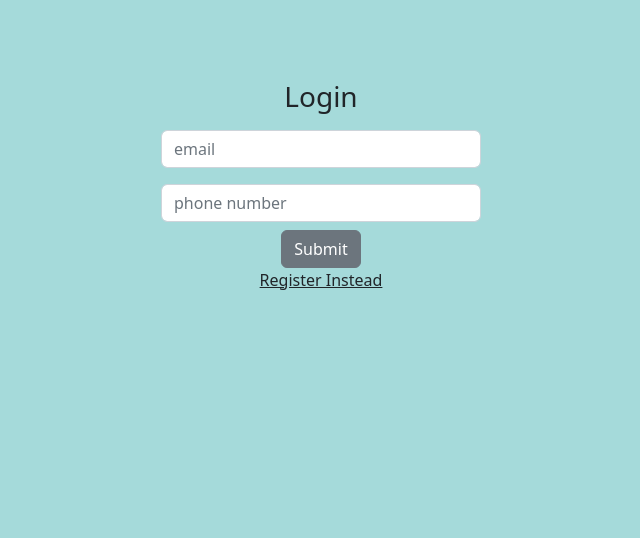
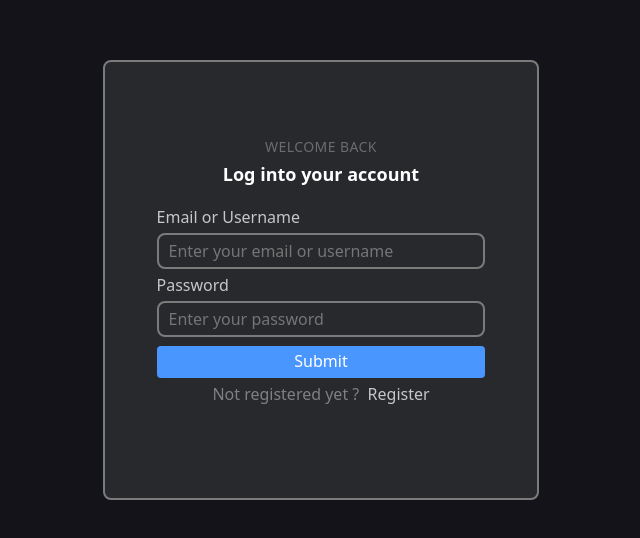
Before and after one commit to satyabhagavan/expense_tracker, a React (Create React App) app in the folder frontend/: page / in a window 1280 px wide. Shown: the part 120-658 px from the top of the page, without its empty margins (319-959 px from the left). Built offline with nearby package versions, Linux system fonts and the light colour scheme; no server answers.

Commit message:
redesigned login and register page

```diff
--- a/frontend/src/components/LandingPage.css
+++ b/frontend/src/components/LandingPage.css
@@ -2,56 +2,98 @@
 {
     width: 100vw;
     height: 100vh;
+    background-color: rgb(19 19 25);
     display: flex;
     justify-content: center;
     align-items: center;
-    background-color: rgb(165, 218, 218);
+    /* background-color: white; */
 }
 
-.login__box
+.login__box, .signup__box
 {
-    width: 25%;
-    height: 50%;
-}
-
-.login__form
-{
+    position: absolute;
+    border: 2px solid rgb(123 123 123);
+    border-radius: 8px;
+    background-color: #27292D;
+    width: 34%;
+    min-width: 350px;
+    height: 55%;
+    min-height: 300px;
+    padding: 10px;
     display: flex;
     flex-direction: column;
     align-items: center;
+    justify-content: center;
 }
 
-.login__form Input
+.login__heading
 {
-    margin: 8px;
+    font-weight: 500;
+    font-size: 14px;
+    line-height: 17px;
+    letter-spacing: 0.03em;
+    color: #6B6C70;
+    display: flex;
+    justify-content: center;
+    align-items: center;
 }
 
-.signup__box
+.login__title
 {
-    width: 25%;
-    height: 50%;
+    font-style: normal;
+    font-weight: 600;
+    font-size: 18px;
+    line-height: 22px;
+    color: #FFFFFF;
+    display: flex;
+    justify-content: center;
+    align-items: center;
 }
 
-.signUp__form
+.login__form, .signUp__form
 {
+    width: 80%;
+    display: flex;
+    flex-direction: column;
+    justify-content: center;
+    align-items: center;
+}
+
+.input__label
+{
+    width: 100%;
+    color: rgba(197, 199, 202, 1);
+}
+
+.submit__button
+{
+    width: 100%;
+    background: #4A96FF;
+    height: 2rem;
+    border-radius: 4px;
+    font-style: normal;
+    font-weight: 500;
+    font-size: 16px;
+    line-height: 19px;
+    color: #FFFFFF;
+
     display: flex;
     flex-direction: column;
     align-items: center;
+    justify-content: center;
+    margin: 0.3rem;
+
+    cursor: pointer;
 }
 
-.signUp__form Input
+.form__input
 {
-    border-radius:  5px;
-    margin: 8px;
+    width: 100%;
+    height: 2.25rem;
+    margin: 0.25rem;
+    border: 2px solid rgb(123 123 123);
+    border-radius: 8px;
+    background-color: #27292D;
+    color: #FFF;
+    padding: 10px;
 }
-
-.form__link
-{
-    cursor: pointer;
-    text-decoration: underline;
-}
-
-.form__link:hover
-{
-    color: blue;
-}
--- a/frontend/src/components/LandingPage.js
+++ b/frontend/src/components/LandingPage.js
@@ -1,12 +1,9 @@
 import React from "react";
 import "./LandingPage.css";
-import { Button, Input, FormGroup } from "reactstrap";
-// const axios = require("axios").default;
+import { Row } from "reactstrap";
 import axios from "axios";
 
 function LandingPage({ doRefresh }) {
-  //   const login = true;
-
   const BASE_URL = "http://localhost:8000/api";
 
   const [login, setLogin] = React.useState(true);
@@ -60,10 +57,15 @@ function LandingPage({ doRefresh }) {
         {login === true ? (
           <div className="login__box">
             <form className="login__form">
-              <h3>Login</h3>
-              <Input
+              <h3 className="login__heading">WELCOME BACK</h3>
+              <h3 className="login__title" style={{ marginBottom: "20px" }}>
+                Log into your account
+              </h3>
+              <label className="input__label">Email or Username</label>
+              <input
+                className="form__input"
                 type="email"
-                placeholder="email"
+                placeholder="Enter your email or username"
                 value={loginDetails.email}
                 onChange={(e) => {
                   setLoginDetails((old_state) => ({
@@ -72,9 +74,11 @@ function LandingPage({ doRefresh }) {
                   }));
                 }}
               />
-              <Input
-                type="number"
-                placeholder="phone number"
+              <label className="input__label">Password</label>
+              <input
+                className="form__input"
+                type="password"
+                placeholder="Enter your password"
                 value={loginDetails.phone_number}
                 onChange={(e) => {
                   setLoginDetails((old_state) => ({
@@ -84,7 +88,7 @@ function LandingPage({ doRefresh }) {
                 }}
               />
 
-              <Button
+              <div
                 className="submit__button"
                 onClick={(e) => {
                   e.preventDefault();
@@ -92,23 +96,40 @@ function LandingPage({ doRefresh }) {
                 }}
               >
                 Submit
-              </Button>
+              </div>
+              <div
+                style={{
+                  display: "flex",
+                  flexDirection: Row,
+                  color: "rgba(127, 128, 132, 1)",
+                }}
+              >
+                Not registered yet ?&nbsp;&nbsp;
                 <p
                   className="form__link"
                   onClick={(e) => {
                     e.preventDefault();
                     setLogin(false);
                   }}
+                  style={{
+                    color: "rgba(197, 199, 202, 1)",
+                    cursor: "pointer",
+                  }}
                 >
-                Register Instead
+                  Register
                 </p>
+              </div>
             </form>
           </div>
         ) : (
           <div className="signup__box">
-            <FormGroup>
+            <h3 className="login__heading">SIGN UP</h3>
+            <h3 className="login__title" style={{ marginBottom: "20px" }}>
+              Create an account to continue
+            </h3>
             <form className="signUp__form">
-                <Input
+              <input
+                className="form__input"
                 type="name"
                 placeholder="name"
                 value={signUpDetails.name}
@@ -119,7 +140,8 @@ function LandingPage({ doRefresh }) {
                   }));
                 }}
               />
-                <Input
+              <input
+                className="form__input"
                 type="email"
                 placeholder="email"
                 value={signUpDetails.email}
@@ -130,7 +152,8 @@ function LandingPage({ doRefresh }) {
                   }));
                 }}
               />
-                <Input
+              <input
+                className="form__input"
                 type="number"
                 placeholder="phone number"
                 value={signUpDetails.phone_number}
@@ -141,7 +164,8 @@ function LandingPage({ doRefresh }) {
                   }));
                 }}
               />
-                <Input
+              <input
+                className="form__input"
                 type="password"
                 placeholder="password"
                 value={signUpDetails.password}
@@ -153,7 +177,7 @@ function LandingPage({ doRefresh }) {
                 }}
               />
 
-                <Button
+              <div
                 className="submit__button"
                 onClick={(e) => {
                   e.preventDefault();
@@ -161,7 +185,7 @@ function LandingPage({ doRefresh }) {
                 }}
               >
                 Submit
-                </Button>
+              </div>
               <p
                 className="form__link"
                 onClick={(e) => {
@@ -172,7 +196,6 @@ function LandingPage({ doRefresh }) {
                 Login Instead
               </p>
             </form>
-            </FormGroup>
           </div>
         )}
       </div>
```
Also changed, not shown: frontend/src/assets/wallet.png (added). Lines whose indentation alone changed are shown as unchanged.
